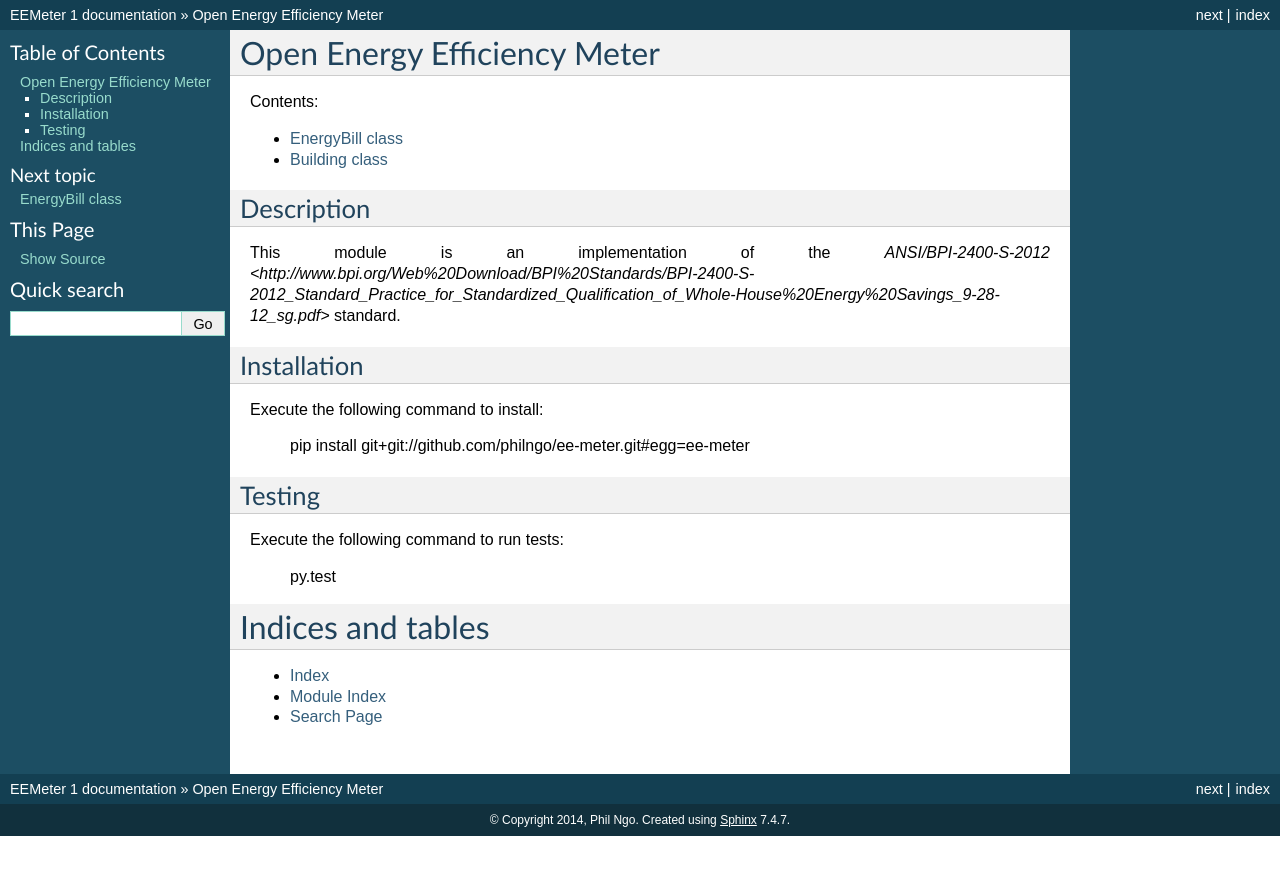
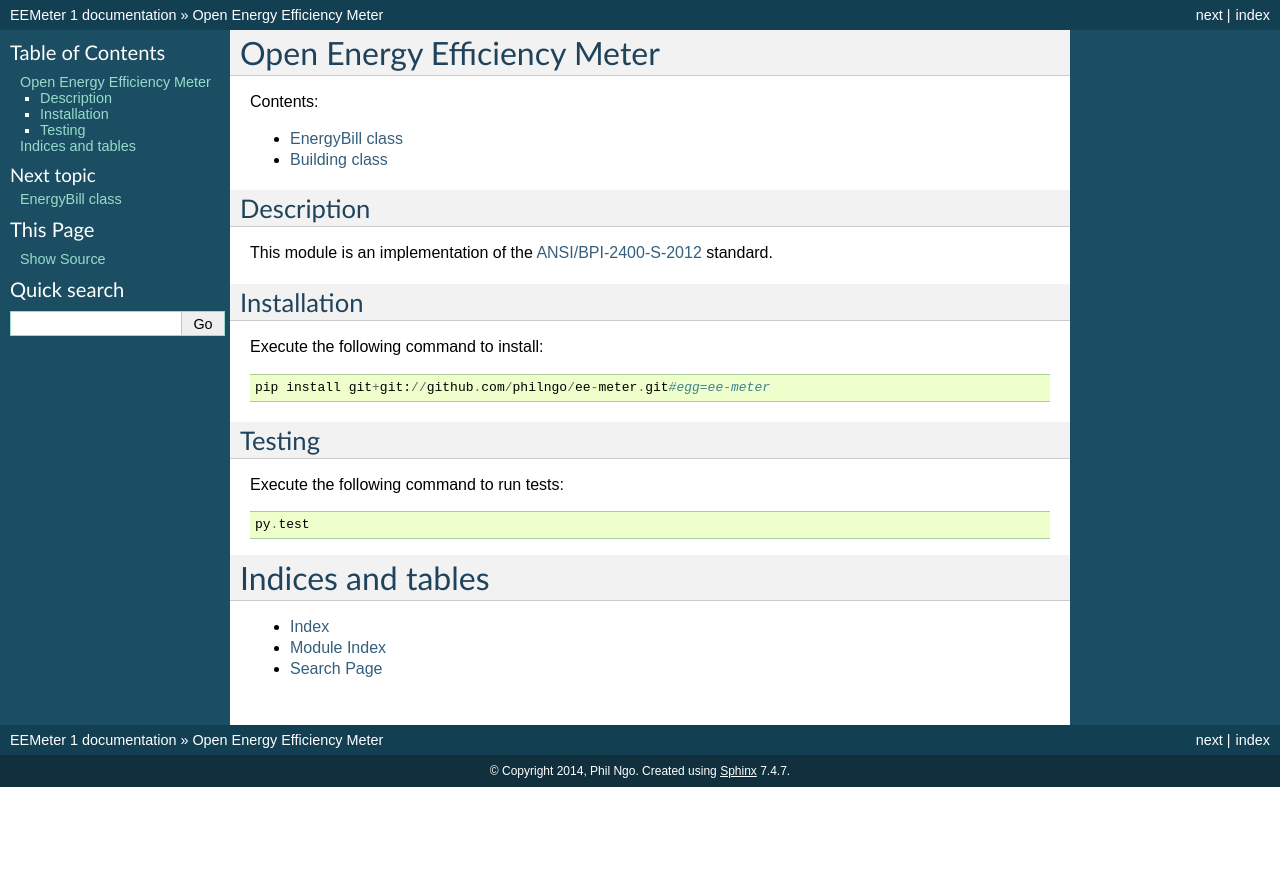
Before and after one commit to openeemeter/eemeter, a Sphinx documentation site: the page built from docs/index.rst, in a window 1280 px wide. Shown: the top 875 px of the page. Built offline with Sphinx 7.4.7, drawn with Linux system fonts in a browser that asks for light colours.

Commit message:
update docs

```diff
--- a/docs/index.rst
+++ b/docs/index.rst
@@ -16,21 +16,21 @@ Contents:
 Description
 -----------
 
-This module is an implementation of the `ANSI/BPI-2400-S-2012 <http://www.bpi.org/Web%20Download/BPI%20Standards/BPI-2400-S-2012_Standard_Practice_for_Standardized_Qualification_of_Whole-House%20Energy%20Savings_9-28-12_sg.pdf>` standard.
+This module is an implementation of the `ANSI/BPI-2400-S-2012 <http://www.bpi.org/Web%20Download/BPI%20Standards/BPI-2400-S-2012_Standard_Practice_for_Standardized_Qualification_of_Whole-House%20Energy%20Savings_9-28-12_sg.pdf>`_ standard.
 
 Installation
 ------------
 
-Execute the following command to install:
+Execute the following command to install::
 
-    pip install git+git://github.com/philngo/ee-meter.git#egg=ee-meter
+   pip install git+git://github.com/philngo/ee-meter.git#egg=ee-meter
 
 Testing
 -------
 
-Execute the following command to run tests:
+Execute the following command to run tests::
 
-    py.test
+   py.test
 
 Indices and tables
 ==================
```
